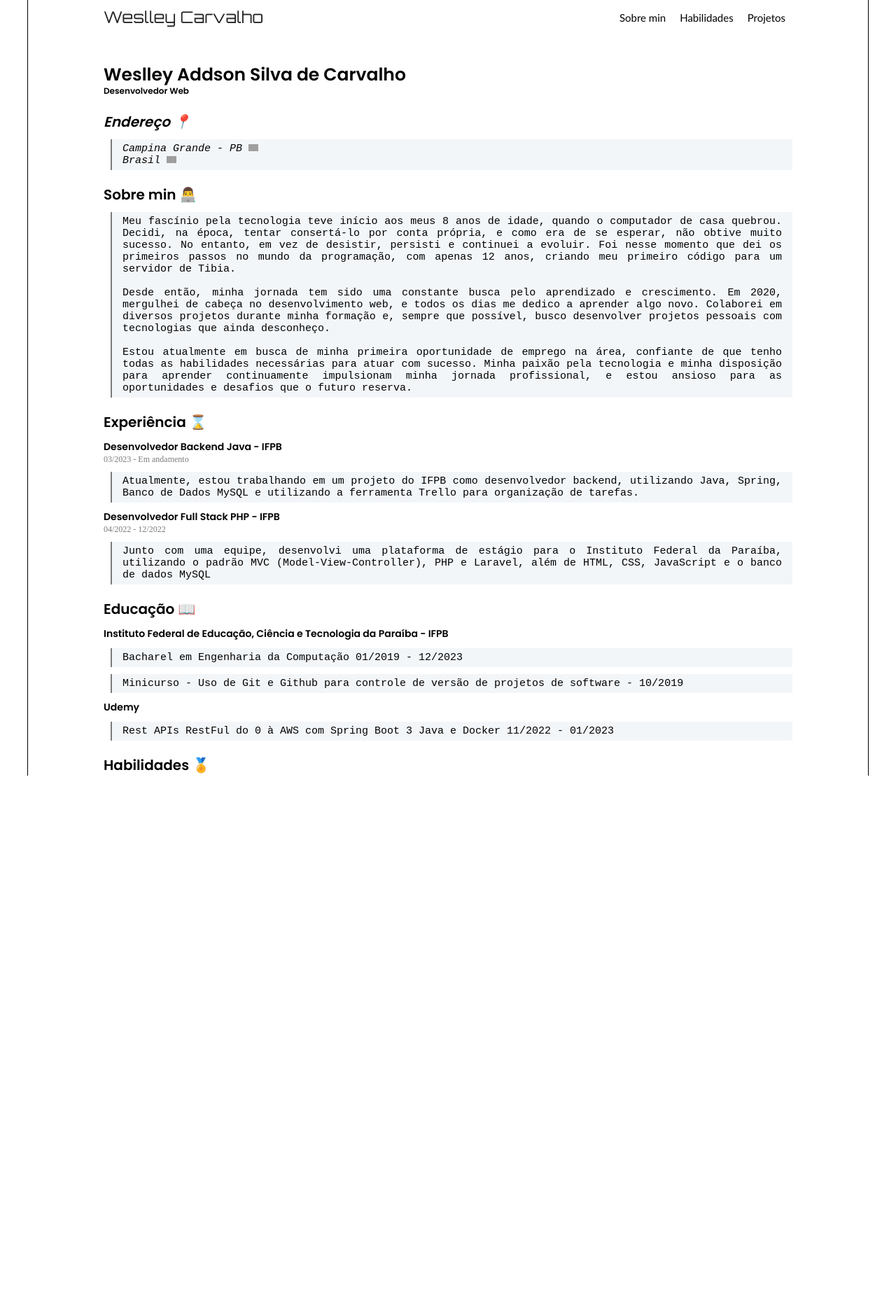
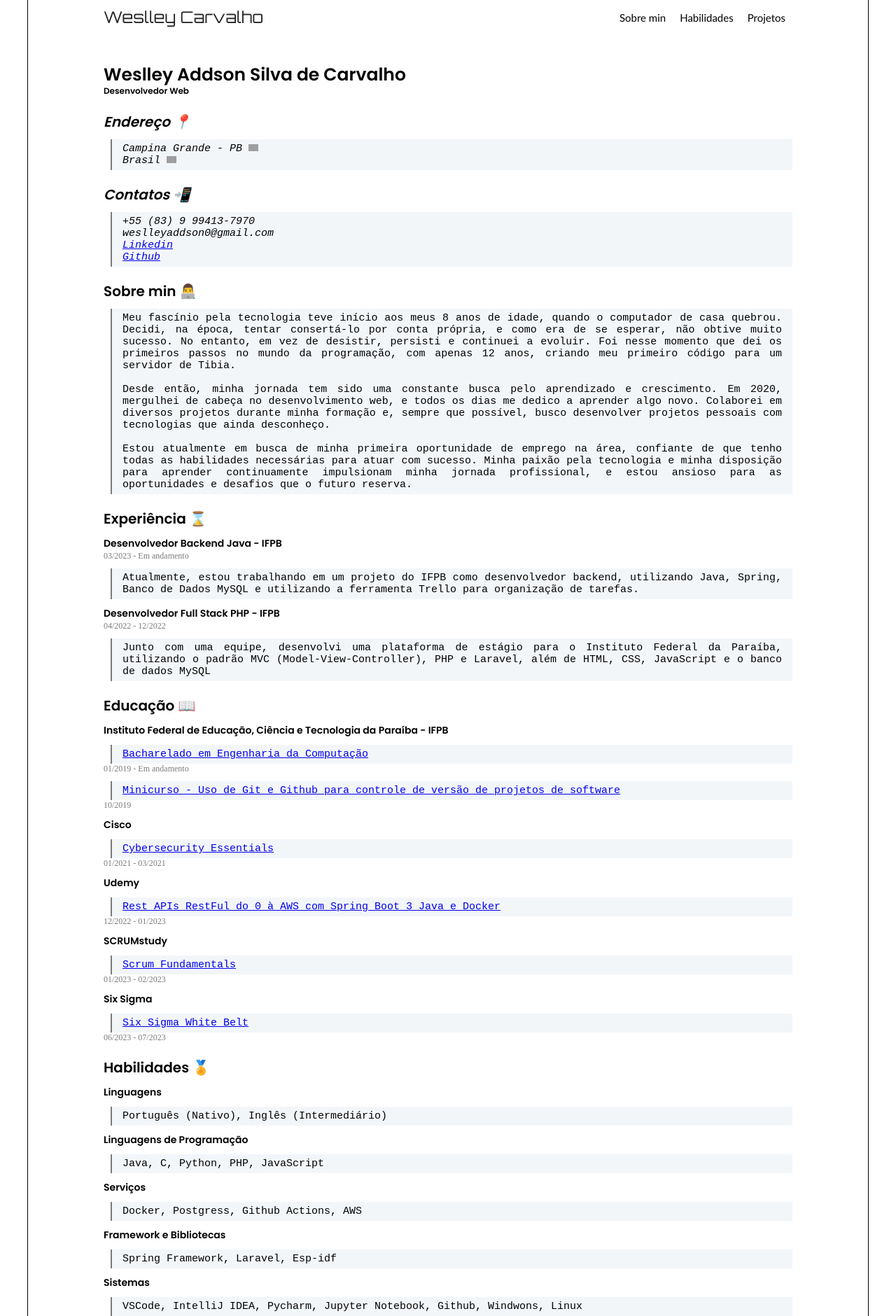
Before and after one commit to wesquel/portfolio, a React (Create React App) app: page / in a window 1280 px wide. Shown: the whole page at 70% size. Before the commit the page ends 1108 px from the top, so only its background shows below. Built offline with nearby package versions, Linux system fonts and the light colour scheme; grey boxes are pictures that could not be loaded.

Commit message:
added link contact

```diff
--- a/src/templates/resume/index.jsx
+++ b/src/templates/resume/index.jsx
@@ -41,6 +41,23 @@ function Resume() {
           </p>
         </div>
       </ResumeComponent>
+      <ResumeComponent title="Contatos 📲" italic={true}>
+        <div>
+          <p className="containerText">
+            +55 (83) 9 99413-7970
+            <br />
+            weslleyaddson0@gmail.com
+            <br />
+            <a href="https://www.linkedin.com/in/weslley-addson-2a3131204/" target="_blank" rel="noreferrer">
+              Linkedin
+            </a>
+            <br />
+            <a href="https://github.com/wesquel" target="_blank" rel="noreferrer">
+              Github
+            </a>
+          </p>
+        </div>
+      </ResumeComponent>
       <ResumeComponent title="Sobre min 👨‍💻">
         <p className="containerText">
           Meu fascínio pela tecnologia teve início aos meus 8 anos de idade, quando o computador de casa quebrou.
@@ -79,20 +96,85 @@ function Resume() {
       <ResumeComponent title="Educação 📖">
         <div>
           <h3>Instituto Federal de Educação, Ciência e Tecnologia da Paraíba - IFPB</h3>
-          <p className="containerText">Bacharel em Engenharia da Computação 01/2019 - 12/2023</p>
           <p className="containerText">
-            Minicurso - Uso de Git e Github para controle de versão de projetos de software - 10/2019
+            <a href="assets/images/historico.png" target="blank">
+              Bacharelado em Engenharia da Computação
+            </a>
           </p>
+          <p className="date date-intern">01/2019 - Em andamento</p>
+          <p className="containerText">
+            <a href="assets/certificate/git.pdf" target="_blank">
+              Minicurso - Uso de Git e Github para controle de versão de projetos de software
+            </a>
+          </p>
+          <p className="date date-intern">10/2019</p>
+        </div>
+
+        <div>
+          <h3>Cisco</h3>
+          <p className="containerText">
+            <a href="assets/certificate/cyber_security_essentials.pdf" target="_blank">
+              Cybersecurity Essentials
+            </a>
+          </p>
+          <p className="date date-intern">01/2021 - 03/2021</p>
         </div>
 
         <div>
           <h3>Udemy</h3>
           <p className="containerText">
-            Rest APIs RestFul do 0 à AWS com Spring Boot 3 Java e Docker 11/2022 - 01/2023
+            <a href="assets/certificate/udemyJava.pdf" target="_blank">
+              Rest APIs RestFul do 0 à AWS com Spring Boot 3 Java e Docker
+            </a>
           </p>
+          <p className="date date-intern">12/2022 - 01/2023</p>
+        </div>
+
+        <div>
+          <h3>SCRUMstudy</h3>
+          <p className="containerText">
+            <a href="assets/certificate/scrum.pdf" target="_blank">
+              Scrum Fundamentals
+            </a>
+          </p>
+          <p className="date date-intern">01/2023 - 02/2023</p>
+        </div>
+        <div>
+          <h3>Six Sigma</h3>
+          <p className="containerText">
+            <a href="assets/certificate/six_sigma.pdf" target="_blank">
+              Six Sigma White Belt
+            </a>
+          </p>
+          <p className="date date-intern">06/2023 - 07/2023</p>
         </div>
       </ResumeComponent>
-      <ResumeComponent title="Habilidades 🏅"></ResumeComponent>
+      <ResumeComponent title="Habilidades 🏅">
+        <div>
+          <h3>Linguagens</h3>
+          <p className="containerText">Português (Nativo), Inglês (Intermediário)</p>
+        </div>
+
+        <div>
+          <h3>Linguagens de Programação</h3>
+          <p className="containerText">Java, C, Python, PHP, JavaScript</p>
+        </div>
+
+        <div>
+          <h3>Serviços</h3>
+          <p className="containerText">Docker, Postgress, Github Actions, AWS</p>
+        </div>
+
+        <div>
+          <h3>Framework e Bibliotecas</h3>
+          <p className="containerText">Spring Framework, Laravel, Esp-idf</p>
+        </div>
+
+        <div className="final-div">
+          <h3>Sistemas</h3>
+          <p className="containerText">VSCode, IntelliJ IDEA, Pycharm, Jupyter Notebook, Github, Windwons, Linux</p>
+        </div>
+      </ResumeComponent>
     </SectionContainer>
   );
 }
```
